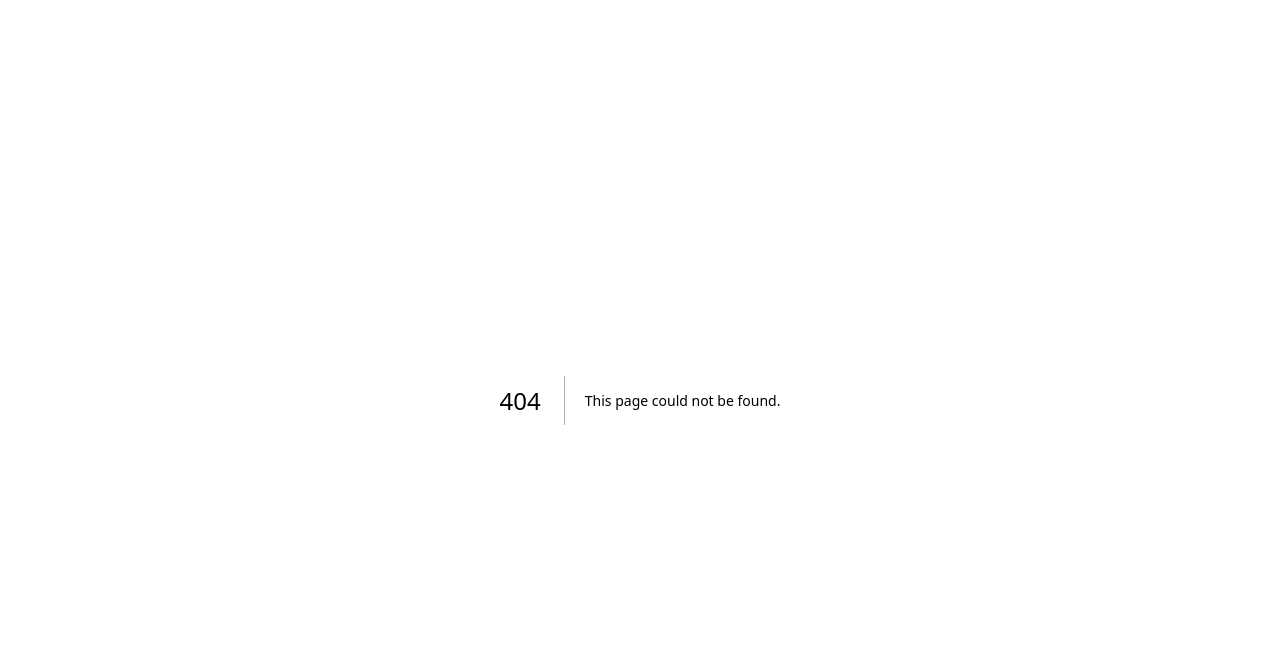
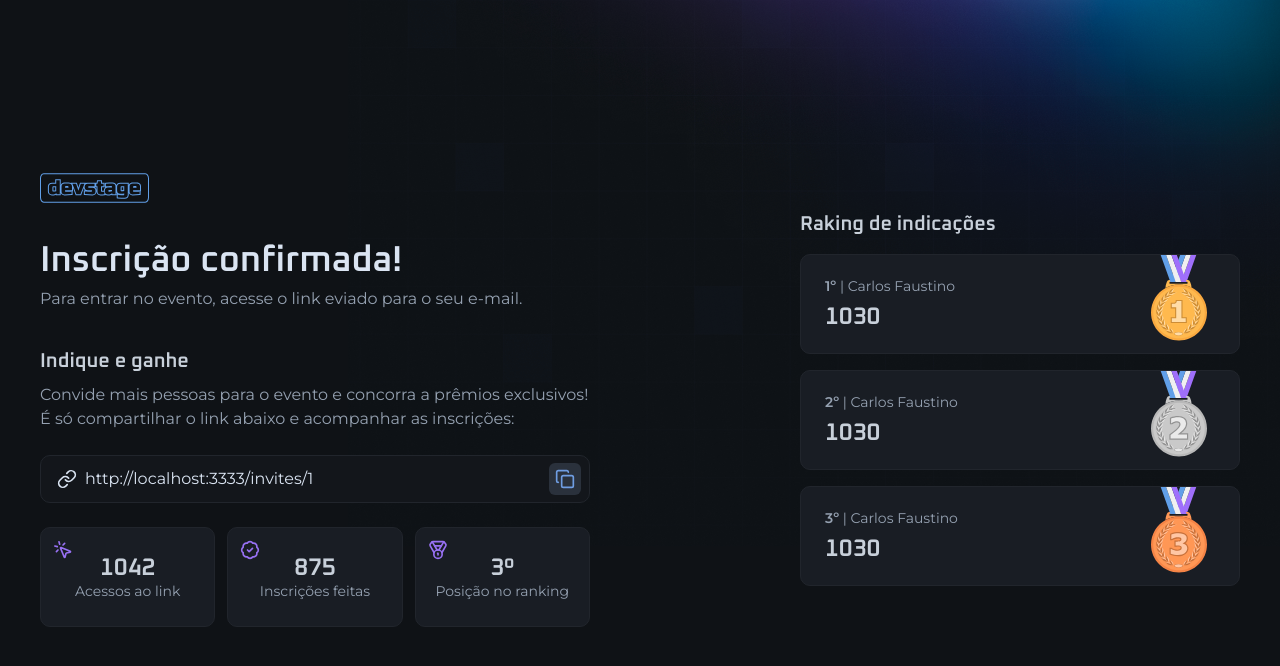
Before and after one commit to carlos-hfc/nlw-connect, a Next.js app in the folder web/: page /invite/1 in a window 1280 px wide. Before the commit this address had no page. Shown: the top 666 px of the page. Built offline with nearby package versions, Linux system fonts and the light colour scheme.

Commit message:
feat: move files

```diff
--- a/web/src/app/invite/page.tsx
+++ b/web/src/app/invite/[subscriberId]/page.tsx
@@ -4,8 +4,16 @@
 import { Ranking } from "./ranking"
 import { Stats } from "./stats"
 
-export default function InvitePage() {
-  const inviteLink = "http://localhost:3000/invite/123"
+interface InvitePageProps {
+  params: Promise<{
+    subscriberId: string
+  }>
+}
+
+export default async function InvitePage(props: InvitePageProps) {
+  const { subscriberId } = await props.params
+
+  const inviteLink = `http://localhost:3333/invites/${subscriberId}`
 
   return (
     <div className="min-h-dvh flex items-center justify-between gap-16 flex-col md:flex-row">
```
Also changed, not shown: web/src/app/invite/[subscriberId]/invite-link-input.tsx (renamed from web/src/app/invite/invite-link-input.tsx), web/src/app/invite/[subscriberId]/ranking.tsx (renamed from web/src/app/invite/ranking.tsx), web/src/app/invite/[subscriberId]/stats.tsx (renamed from web/src/app/invite/stats.tsx).
